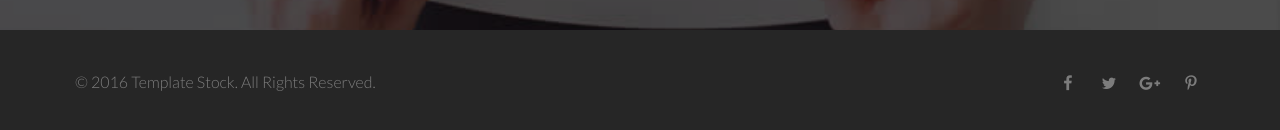
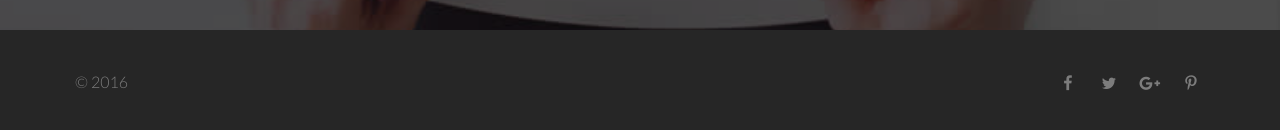
Before and after one commit to nakultyagi28/code-deploy-website, a plain HTML site: page index.html in a window 1280 px wide. Shown: the part 770-900 px from the top of the page. Drawn offline with Linux system fonts and the light colour scheme.

Commit message:
Update index.html

```diff
--- a/index.html
+++ b/index.html
@@ -67,7 +67,7 @@
 				</div>
 				<!-- /SOCIAL ICONS -->
 				<div class="col-sm-6 col-sm-pull-6 copyright">
-					<p>&copy; 2016 <a href="http://templatestock.co">Template Stock</a>. All Rights Reserved.</p>
+					<p>&copy; 2016 <a href="http://templatestock.co"></p>
 				</div>
 			</div>
 		</div>
```
